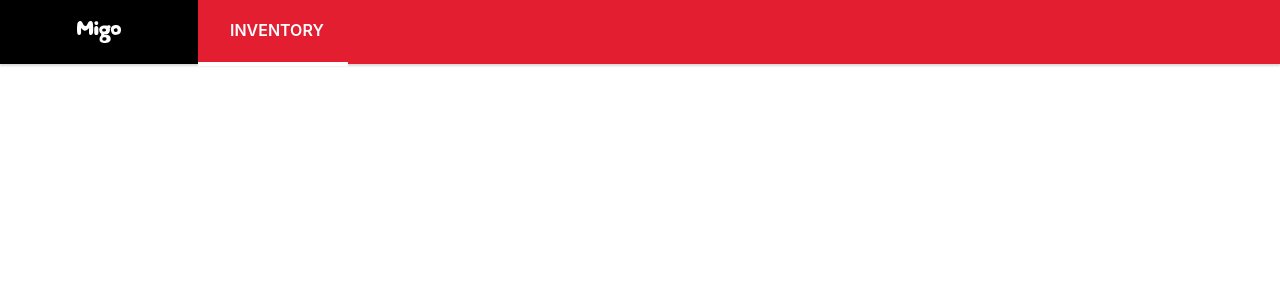
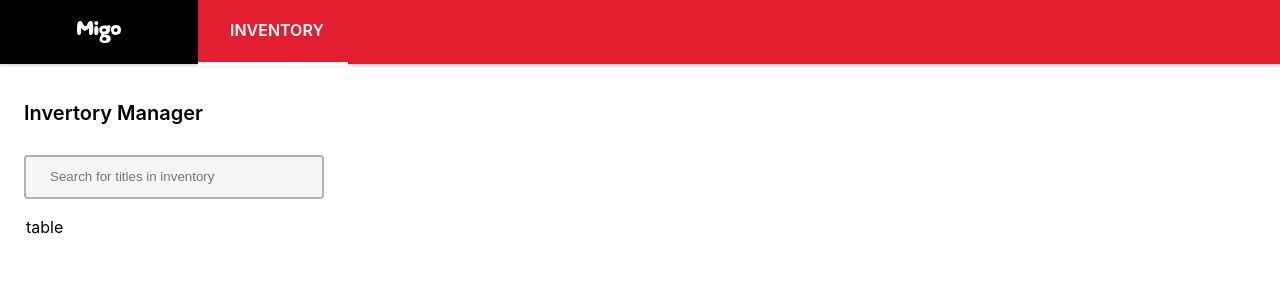
Before and after one commit to cckaries/mg, a React (Create React App) app: page / in a window 1280 px wide. Shown: the top 300 px of the page. Built offline with nearby package versions, Linux system fonts and the light colour scheme.

Commit message:
feat(inventory): implement inventory page

```diff
--- a/src/App.module.scss
+++ b/src/App.module.scss
@@ -2,5 +2,20 @@
   display: flex;
   flex-direction: column;
   box-sizing: border-box;
-  min-height: 100vh;
+  height: 100vh;
+
+  > main {
+    flex: 1;
+    display: flex;
+    max-height: 100%;
+
+    > div {
+      flex: 1;
+      display: flex;
+      flex-direction: column;
+      max-height: 100%;
+      padding: 5.5rem 1.5rem 1.5rem 1.5rem;
+      overflow: auto;
+    }
+  }
 }
--- a/src/components/Invertory/Invertory.js
+++ b/src/components/Invertory/Invertory.js
@@ -2,16 +2,24 @@ import { useEffect, useReducer } from 'react';
 import cx from 'classnames';
 
 import styles from './Invertory.module.scss';
+import Search from '../shared/Search/Search';
+import Table from '../shared/Table/Table';
 
 const Invertory = props => {
-  const [{ isPageReady }, setState] = useReducer(
+  const [{ isPageReady, searchText }, setState] = useReducer(
     (prevState, nextState) => ({ ...prevState, ...nextState }),
-    { isPageReady: false }
+    { isPageReady: false, searchText: '' }
   );
 
   return (
     <div id="container" className={styles.Container}>
-      Invertory Manager
+      <h1>Invertory Manager</h1>
+      <div className={styles.Search}>
+        <Search placeholder="Search for titles in inventory" />
+      </div>
+      <div className={styles.Table}>
+        <Table />
+      </div>
     </div>
   );
 };
--- a/src/components/Invertory/Invertory.module.scss
+++ b/src/components/Invertory/Invertory.module.scss
@@ -1,12 +1,24 @@
 .Container {
-  flex: 1;
-  display: flex;
-  border: 1px dotted blue;
-
   > div {
     display: flex;
-    flex-direction: column;
-    flex: 1;
-    border: 1px dotted purple;
+
+    &:not(:first-child) {
+      margin-top: 1rem;
+    }
   }
 }
+
+.Container > h1 {
+  font-size: 1.25rem;
+  font-weight: 600;
+}
+
+.Container > .Search {
+  width: 20vw;
+  min-width: 300px;
+}
+
+.Container > .Table {
+  flex: 1;
+  overflow: auto;
+}
```
